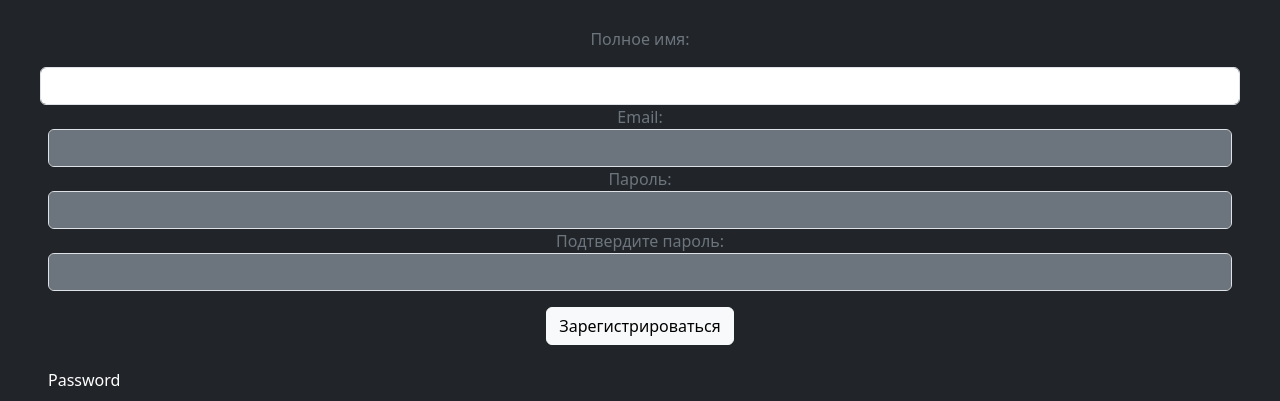
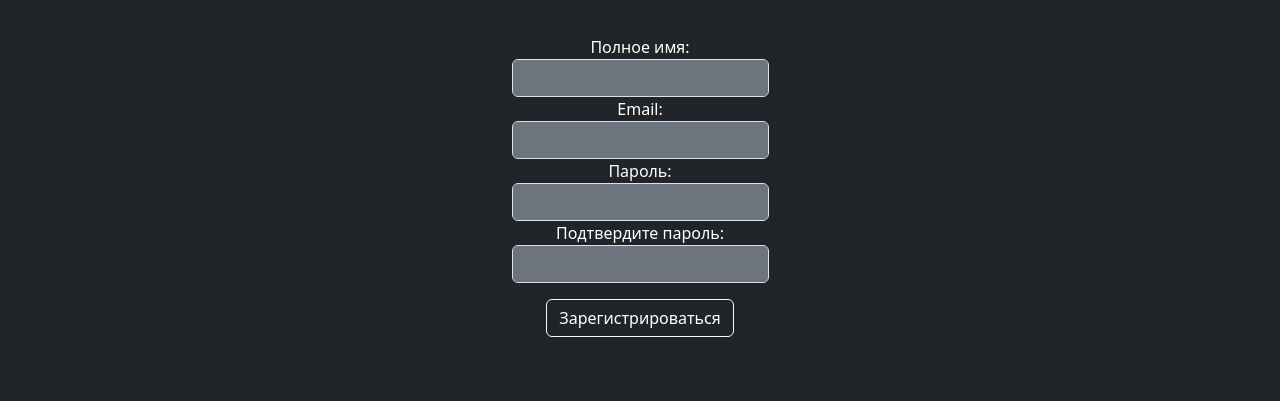
Before and after one commit to ir321-07/111, a plain HTML site: page registration.html in a window 1280 px wide. Shown: the part 268-669 px from the top of the page. Drawn offline with nearby package versions, Linux system fonts and the light colour scheme.

Commit message:
registration.html

```diff
--- a/registration.html
+++ b/registration.html
@@ -17,7 +17,8 @@
     <nav class="navbar bg-body-tertiary">
         <div class="container-fluid">
             <a class="navbar-brand" href="index.html">
-                <img src="img/logo.jpeg" alt="Logo" width="86" height="54" class="d-inline-block align-text-center rounded-circle">
+                <img src="img/logo.jpeg" alt="Logo" width="86" height="54"
+                    class="d-inline-block align-text-center rounded-circle">
                 SmartTime
             </a>
             <a class="navbar-brand" href="index.html">Главная</a>
@@ -27,41 +28,41 @@
             <a class="navbar-brand" href="reviews.html">Войти</a>
         </div>
     </nav>
-    <section class="text-white bg-dark text-center p-5">
+    <section class="text-white bg-dark text-center p-3">
         <div class="container">
             <h1 class="display-4"><strong>Регистрация в SmartTime</strong></h1>
             <p class="lead p-2">Присоединяйтесь к сообществу SmartTime и откройте для себя новые возможности умных
                 часов. Зарегистрируйтесь сейчас и начните путь к инновациям!</p>
         </div>
-        <div class="row g-3">
-            <form action="#" method="POST">
-                <div class="row g-3 align-items-center">
-                    <label for="fullname" class="text-secondary">Полное имя:</label>
-                    <input type="password" id="inputPassword6" class="form-control" aria-describedby="passwordHelpInline">
+    </section>
+    <section class="text-white bg-dark text-center p-4">
+        <div class="login-container">
+            <form action="#" method="POST"
+                style="display: flex; flex-direction: column; justify-content: center; align-items: center;">
+                <div class="form-group">
+                    <label for="fullname" class="text-white">Полное имя:</label>
+                    <input type="password" class="form-control bg-secondary text-white"
+                        aria-describedby="passwordHelpInline">
                 </div>
                 <div class="form-group">
-                    <label for="new-email" class="text-secondary">Email:</label>
+                    <label for="new-email" class="text-white">Email:</label>
                     <input type="email" class="form-control bg-secondary text-white" id="new-email" name="email"
                         required>
                 </div>
                 <div class="form-group">
-                    <label for="new-password" class="text-secondary">Пароль:</label>
+                    <label for="new-password" class="text-white">Пароль:</label>
                     <input type="password" class="form-control bg-secondary text-white" id="new-password"
                         name="password" required>
                 </div>
                 <div class="form-group">
-                    <label for="confirm-password" class="text-secondary">Подтвердите пароль:</label>
+                    <label for="confirm-password" class="text-white">Подтвердите пароль:</label>
                     <input type="password" class="form-control bg-secondary text-white" id="confirm-password"
                         name="confirm-password" required>
                 </div>
                 <div class="form-group p-3">
-                    <button type="submit" class="btn btn-light">Зарегистрироваться</button>
+                    <button type="submit" class="btn btn-light bg-dark text-white">Зарегистрироваться</button>
                 </div>
-                <div class="row g-3 align-items-center">
-                    <div class="col-auto">
-                        <label for="inputPassword6" class="col-form-label">Password</label>
-                    </div>
-                </div>
+
 
             </form>
         </div>
```
